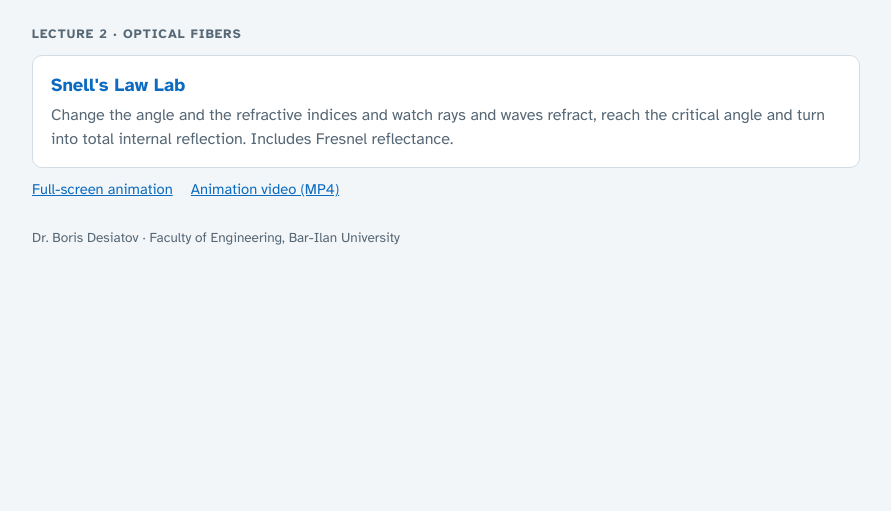
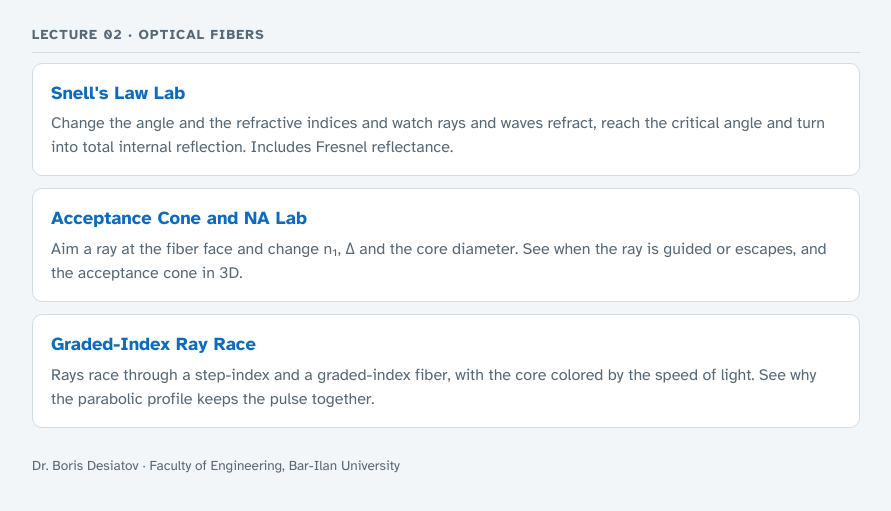
Before and after one commit to dboriska/optical-course, a plain HTML site: page index.html in a window 1280 px wide. Shown: the part 145-656 px from the top of the page, without its empty margins (194-1085 px from the left). Drawn offline with Linux system fonts and the light colour scheme.

Commit message:
Add files via upload

```diff
--- a/index.html
+++ b/index.html
@@ -22,7 +22,7 @@ main { max-width: 860px; margin: 0 auto; padding: 40px 16px 56px; display: grid;
 header p { margin: 4px 0 0; color: var(--muted); }
 .course { font-family: var(--font-mono); font-size: 0.85rem; color: var(--muted); letter-spacing: 0.04em; }
 h1 { margin: 6px 0 0; font-size: 2rem; color: var(--accent); text-wrap: balance; }
-h2 { font-size: 0.8rem; text-transform: uppercase; letter-spacing: 0.08em; color: var(--muted); margin: 0 0 10px; }
+h2 { font-size: 0.85rem; text-transform: uppercase; letter-spacing: 0.08em; color: var(--muted); margin: 0 0 10px; padding-bottom: 6px; border-bottom: 1px solid var(--line); }
 .labs { display: grid; gap: 12px; }
 a.lab { display: grid; gap: 4px; padding: 16px 18px; background: var(--panel); border: 1px solid var(--line); border-radius: 10px; color: inherit; text-decoration: none; }
 a.lab:hover, a.lab:focus-visible { border-color: var(--accent); outline: none; }
@@ -41,17 +41,22 @@ footer { color: var(--muted); font-size: 0.85rem; }
     <p>Interactive demonstrations for the course lectures. They run in any browser, on a laptop or a phone.</p>
   </header>
 
-  <section>
-    <h2>Lecture 2 · Optical fibers</h2>
+  <!-- One <section class="lecture"> per lecture; copy this block to add the next lecture -->
+  <section class="lecture" id="lecture-02">
+    <h2>Lecture 02 · Optical Fibers</h2>
     <div class="labs">
       <a class="lab" href="snell-lab.html">
         <strong>Snell's Law Lab</strong>
         <span>Change the angle and the refractive indices and watch rays and waves refract, reach the critical angle and turn into total internal reflection. Includes Fresnel reflectance.</span>
       </a>
-    </div>
-    <div class="links" style="margin-top:10px">
-      <a href="snell-lab.html#demo">Full-screen animation</a>
-      <a href="lecture02/snell-law-animation.mp4">Animation video (MP4)</a>
+      <a class="lab" href="acceptance-cone-lab.html">
+        <strong>Acceptance Cone and NA Lab</strong>
+        <span>Aim a ray at the fiber face and change n₁, Δ and the core diameter. See when the ray is guided or escapes, and the acceptance cone in 3D.</span>
+      </a>
+      <a class="lab" href="graded-index-race.html">
+        <strong>Graded-Index Ray Race</strong>
+        <span>Rays race through a step-index and a graded-index fiber, with the core colored by the speed of light. See why the parabolic profile keeps the pulse together.</span>
+      </a>
     </div>
   </section>
 
```
